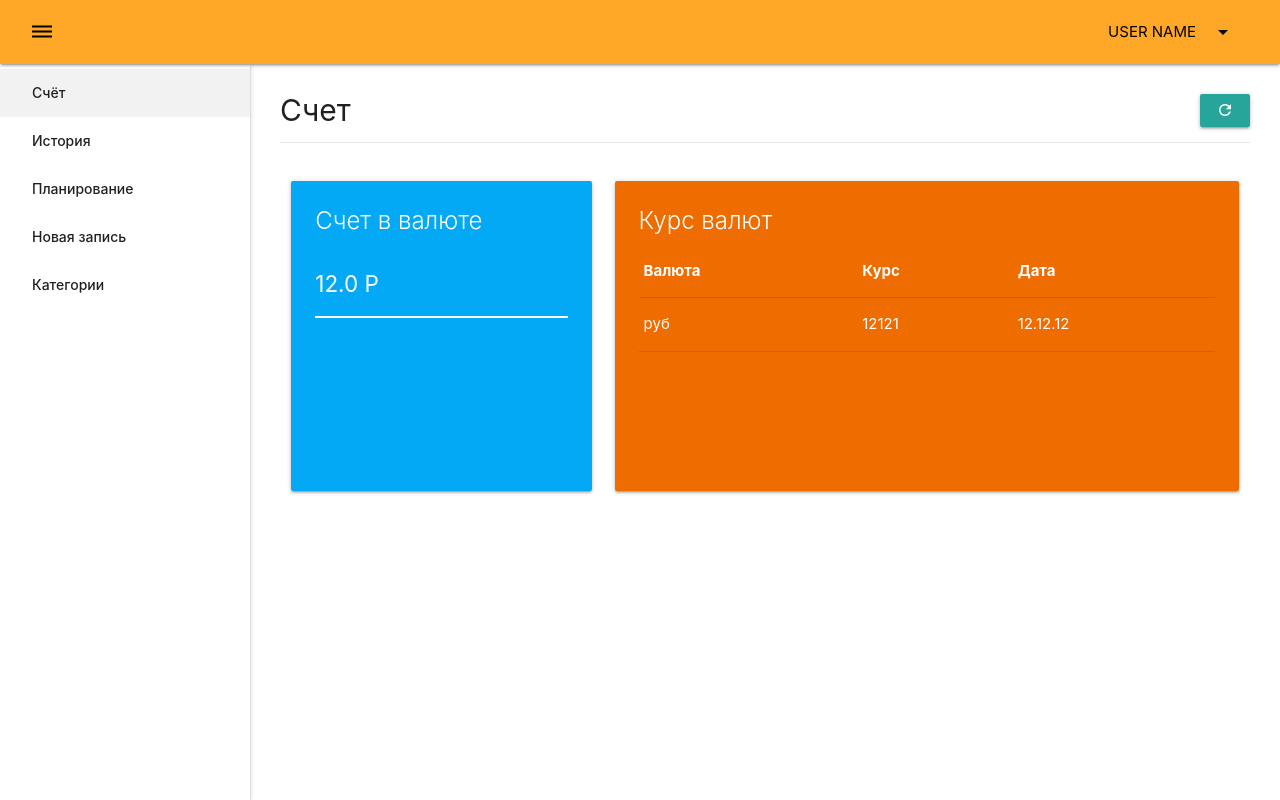
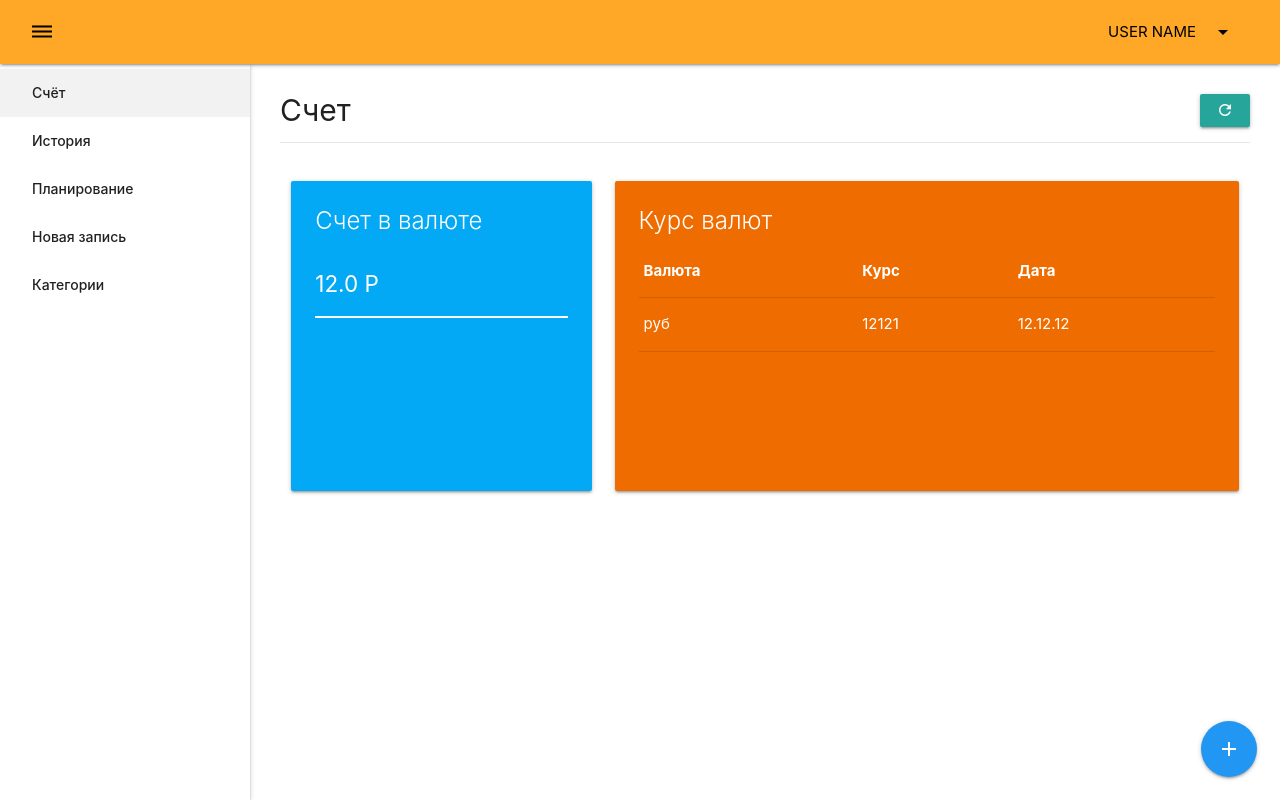
Before and after one commit to filimonich/vue-js-crm, a Vue app: page / in a window 1280 px wide. Built offline with nearby package versions, Linux system fonts and the light colour scheme.

Commit message:
feat: add tooltip

```diff
--- /dev/null
+++ b/src/directives/tooltip.directive.js
@@ -0,0 +1,11 @@
+const tooltipDirective = {
+  mounted(el, binding) {
+    const options = {
+      position: "top",
+      html: binding.value,
+    };
+    M.Tooltip.init(el, options);
+  },
+};
+
+export default tooltipDirective;
--- a/src/layouts/MainLayout.vue
+++ b/src/layouts/MainLayout.vue
@@ -7,6 +7,15 @@
         <router-view></router-view>
       </div>
     </main>
+    <div class="fixed-action-btn">
+      <router-link
+        class="btn-floating btn-large blue"
+        to="/record"
+        v-tooltip="'Создать новую запись'"
+      >
+        <i class="large material-icons">add</i>
+      </router-link>
+    </div>
   </div>
 </template>
 
--- a/src/main.js
+++ b/src/main.js
@@ -4,8 +4,10 @@ import "./registerServiceWorker";
 import router from "./router";
 import store from "./store";
 import "materialize-css/dist/js/materialize.min";
+import tooltipDirective from "@/directives/tooltip.directive";
 
 const app = createApp(App);
+app.directive("tooltip", tooltipDirective);
 app.use(store);
 app.use(router);
 app.mount("#app");
```
